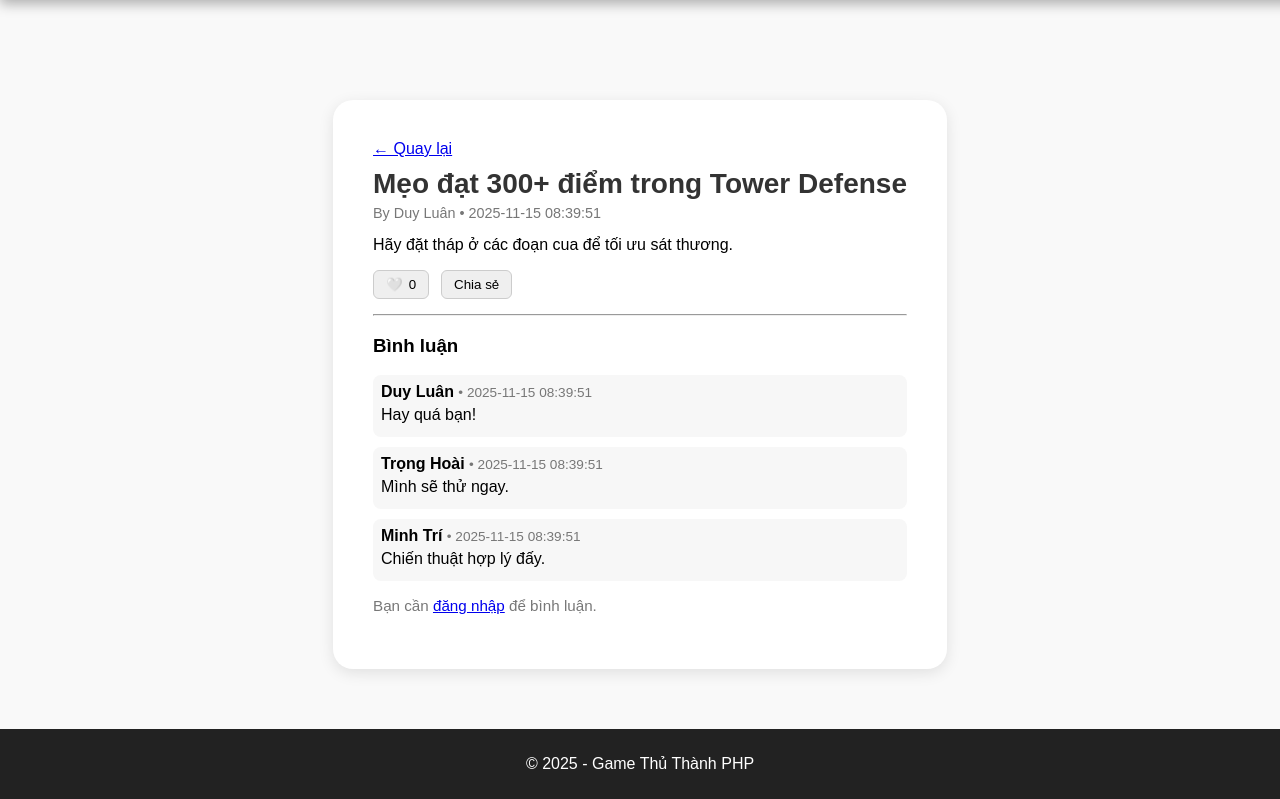
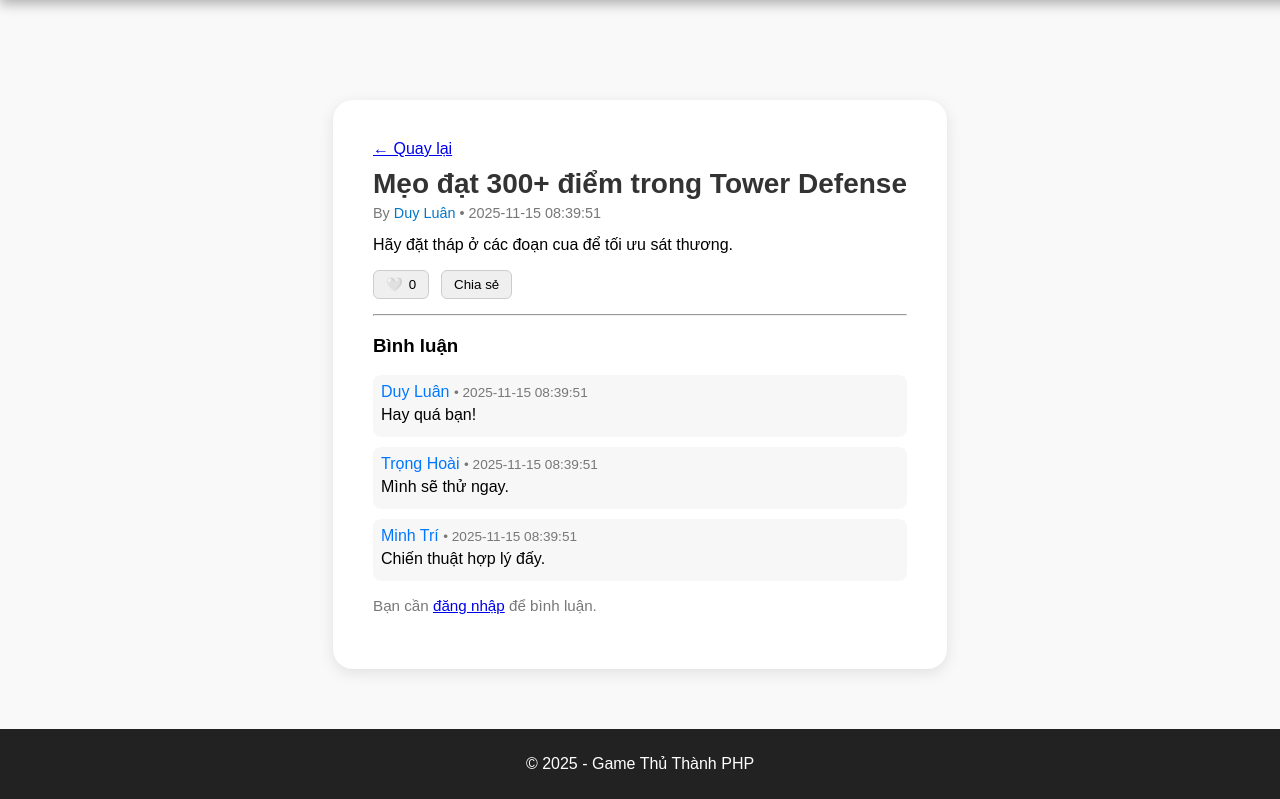
Before and after one commit to DuyLuan2107/TowerDefense, a PHP site: page /forum_view.php?id=1 in a window 1280 px wide. Shown: the part 84-883 px from the top of the page. Run offline with PHP 8.4, Linux system fonts and the light colour scheme; data comes from the database, SQL or seed files in the repository; data that the repository does not hold is empty.

Commit message:
chore(forum_view.php): thêm liên kết đến hồ sơ người dùng cho tác giả bài viết và bình luận

```diff
--- a/forum_view.php
+++ b/forum_view.php
@@ -94,7 +94,12 @@ $comments = $stmtC2->get_result();
   <a href="forum_list.php">&larr; Quay lại</a>
   <h2 style="margin-top:10px; margin-bottom:5px;"><?= htmlspecialchars($post['title']) ?></h2>
   <div class="muted" style="font-size:0.9em;">
-    By <?= htmlspecialchars($post['author']) ?> • <?= $post['created_at'] ?>
+    By <a href="user_profile.php?id=<?= $post['user_id'] ?>"
+        style="color:#0077cc;text-decoration:none;">
+        <?= htmlspecialchars($post['author']) ?>
+      </a>
+      • <?= $post['created_at'] ?>
+
   </div>
   <p style="margin-top:15px;">
     <?= htmlspecialchars($post['content']) ?>
@@ -165,7 +170,11 @@ $comments = $stmtC2->get_result();
 
   <?php while ($c = $comments->fetch_assoc()): ?>
     <div style="margin-bottom:10px; padding:8px; border-radius:8px; background:#f7f7f7;">
-        <strong><?= htmlspecialchars($c['author']) ?></strong>
+        <a href="user_profile.php?id=<?= $c['user_id'] ?>"
+   style="text-decoration:none;color:#0077ff;">
+   <?= htmlspecialchars($c['author']) ?>
+</a>
+
         <span class="muted" style="font-size:0.85em;"> • <?= $c['created_at'] ?></span>
 
         <p style="margin:5px 0;">
```
